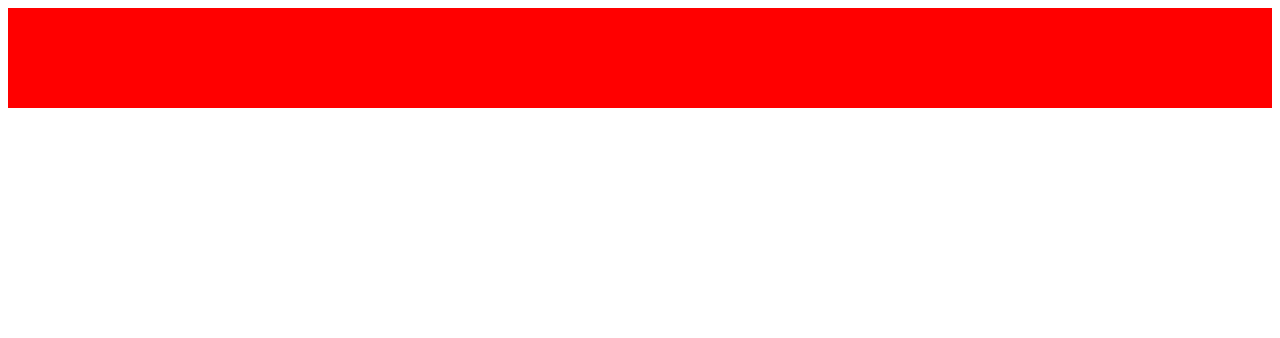
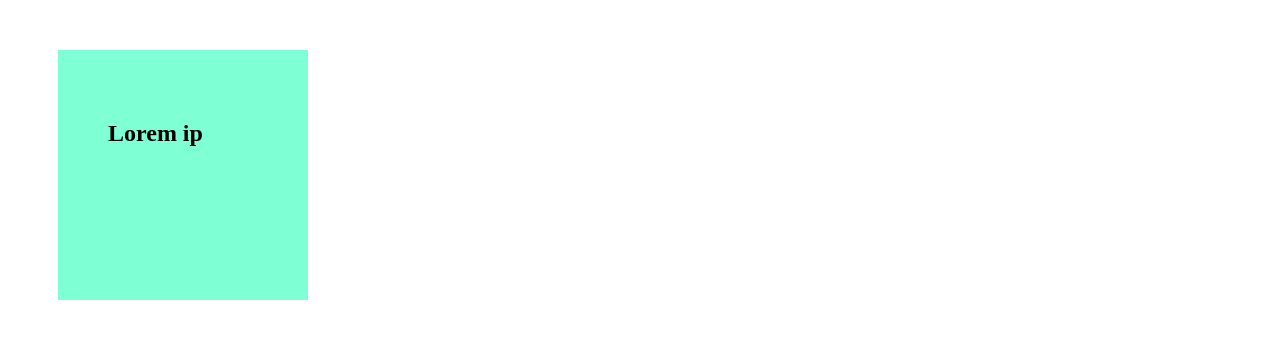
Before and after one commit to ShazamWarlock/Internship_training_projects, a plain HTML site: page index.html in a window 1280 px wide. Drawn offline with Linux system fonts and the light colour scheme.

Commit message:
margins and padding

```diff
--- a/index.html
+++ b/index.html
@@ -6,18 +6,25 @@
     <meta name="viewport" content="width=device-width, initial-scale=1.0">
     <title>Full stack Sessions</title>
     <style>
-        div{
-            height: 100px;
-            background-color: red;
-        }
-        span{
-            height: 100px;
-            background-color: yellow;
-        }
+      .background{
+          background-color: aquamarine;
+          box-sizing: border-box;
+          width: 250px;
+          height: 250px;
+          margin-right: 50px;
+          margin-left: 50px;
+          margin-top: 50px;
+          margin-bottom: 50px;
+          padding-top: 50px;
+          padding-bottom: 50px;
+          padding-left: 50px;
+          padding-right: 50px;
+      }
     </style>
 </head>
 <body>
-    <div></div>
-    <span></span>
+    <div class="background">
+        <h2><b>Lorem ip</b></h2>
+    </div>
 </body>
 </html>
```
Also changed, not shown: styles.css (deleted).
